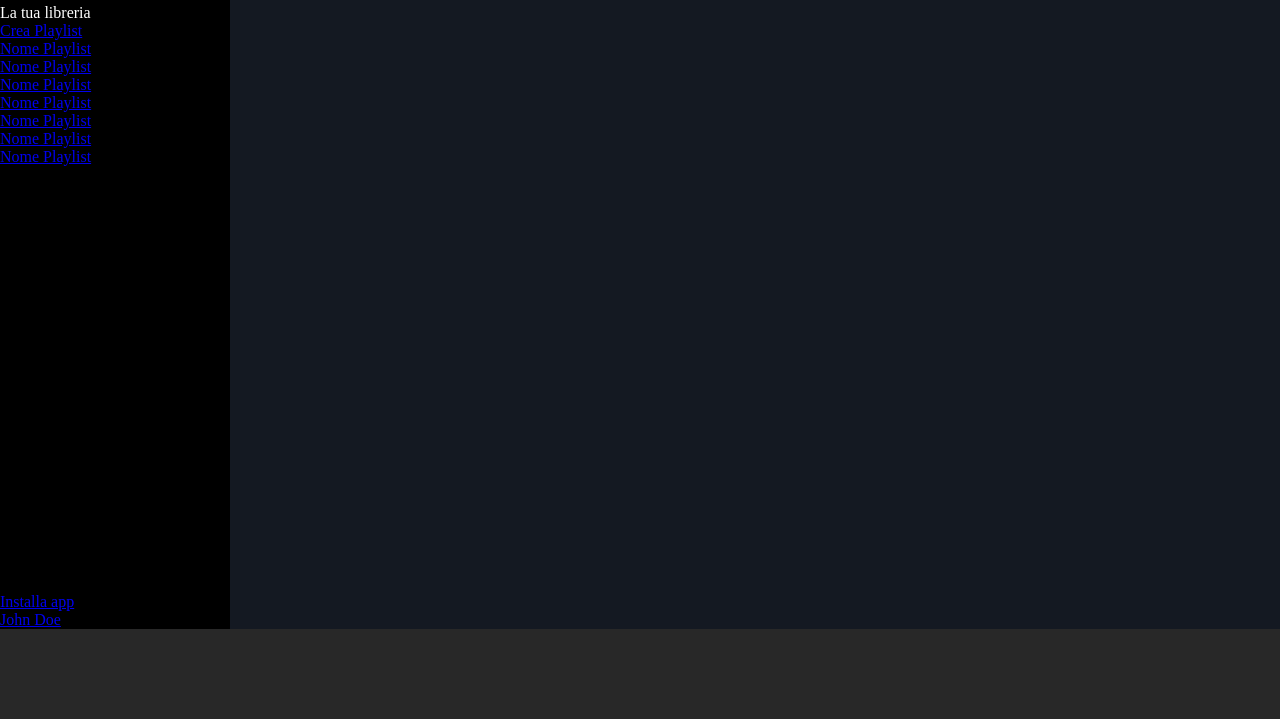
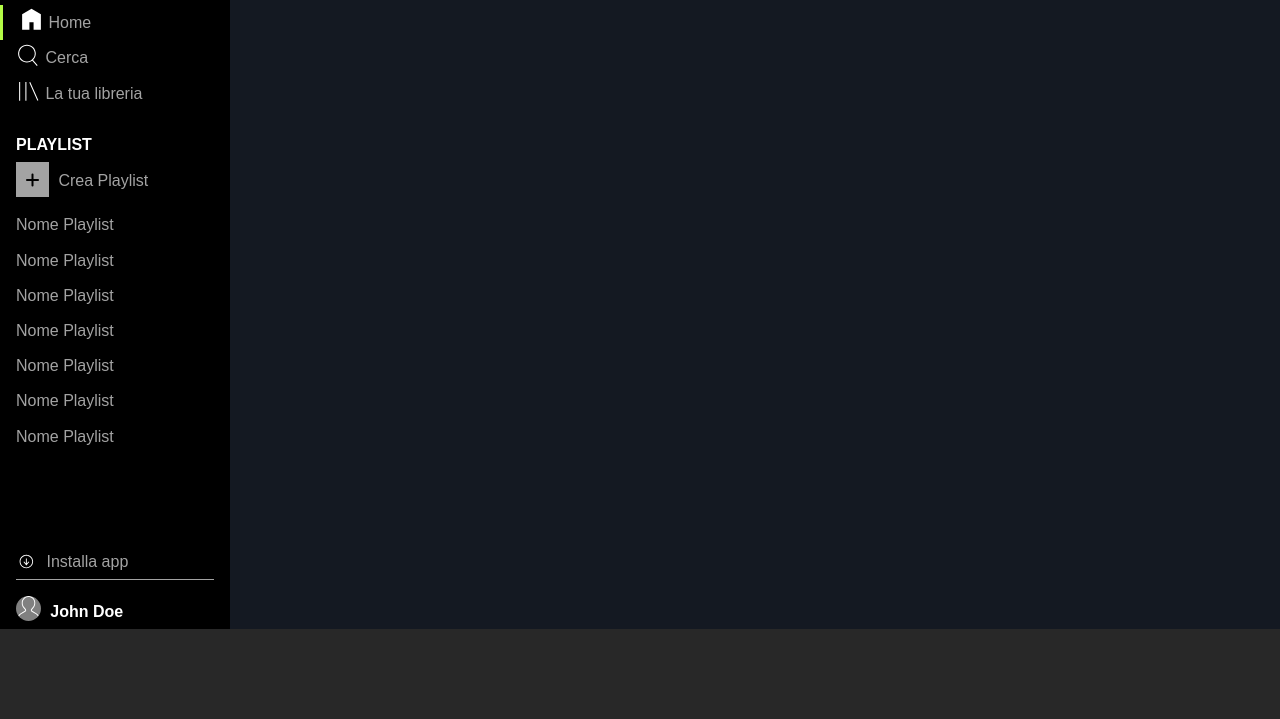
Before and after one commit to ChiaraPapagni/html-css-spotifyweb, a plain HTML site: page index.html in a window 1280 px wide. Shown: the part 81-800 px from the top of the page. Drawn offline with Linux system fonts and the light colour scheme.

Commit message:
aggiunto contenuto alla sidebar

```diff
--- a/css/style.css
+++ b/css/style.css
@@ -12,6 +12,8 @@ body {
     height: 100vh;
     background-color: #141922;
     color: #ffffff;
+    font-family: Arial, Helvetica,
+        sans-serif;
 }
 
 .clearfix {
@@ -24,6 +26,19 @@ body {
     display: flex;
 }
 
+.list_style {
+    list-style: none;
+}
+
+.line_height {
+    line-height: 2.2rem;
+}
+
+a {
+    color: #A3A3A3;
+    text-decoration: none;
+}
+
 /******************
 Main
 ******************/
@@ -34,12 +49,82 @@ Main
     justify-content: space-between;
     width: 230px;
     height: calc(100vh - 90px);
+    background-color: #000000;
     float: left;
-    background-color: #000000;
+    padding: 1rem 1rem 0.5rem 1rem;
+}
+
+.logo {
+
+    margin-bottom: 1rem;
 }
 
 .logo img {
-    width: 150px;
+    width: 140px;
+}
+
+.info img {
+    width: 25px;
+    vertical-align: sub;
+}
+
+.info .home {
+    margin-left: -1rem;
+    padding-left: 1rem;
+    border-left: 3px solid #B4FC46;
+}
+
+.playlist>p {
+    margin-top: 1rem;
+    font-weight: bold;
+    text-transform: uppercase;
+}
+
+.playlist>ul {
+    height: 300px;
+    min-height: 150px;
+    overflow-y: auto;
+
+}
+
+.playlist ul>li:first-child {
+    margin-bottom: 0.6rem;
+}
+
+.playlist ul>li i {
+    background-color: #A3A3A3;
+    padding: 0.6rem;
+    margin-right: 0.3rem;
+    color: black;
+}
+
+.install {
+    border-bottom: 1px solid #A3A3A3;
+    padding-bottom: 0.5rem;
+}
+
+.install img {
+    width: 18px;
+    vertical-align: bottom;
+    margin-right: 0.5rem;
+}
+
+.user {
+    margin-top: 1rem;
+    font-weight: bold;
+}
+
+.user a {
+    color: #ffffff;
+}
+
+.user img {
+    width: 25px;
+    height: 25px;
+    vertical-align: bottom;
+    margin-right: 0.3rem;
+    background-color: #808080;
+    border-radius: 50%;
 }
 
 /* Content */
--- a/index.html
+++ b/index.html
@@ -6,13 +6,17 @@
         <meta name="viewport" content="width=device-width, initial-scale=1.0">
         <title>Spotify</title>
         <link rel="stylesheet" href="./css/style.css">
+        <link rel="stylesheet"
+            href="https://cdnjs.cloudflare.com/ajax/libs/font-awesome/6.0.0-beta2/css/all.min.css"
+            integrity="sha512-YWzhKL2whUzgiheMoBFwW8CKV4qpHQAEuvilg9FAn5VJUDwKZZxkJNuGM4XkWuk94WCrrwslk8yWNGmY1EduTA=="crossorigin="anonymous"
+            referrerpolicy="no-referrer" />
     </head>
     <body>
 
         <main id="site_main" class="clearfix">
 
             <aside class="sidebar d_flex">
-                <div class="top_sidebar">
+                <div class="top_sidebar line_height">
                     <div class="logo">
                         <img src="./img/logo.svg" alt="logo spotify">
                     </div>
@@ -20,21 +24,34 @@
 
                     <div class="info">
                         <div class="home">
-                            Home
+                            <a href="#">
+                                <img src="./img/home.svg">
+                                Home
+                            </a>
                         </div>
                         <div class="search">
-                            Cerca
+                            <a href="#">
+                                <img src="./img/search.svg">
+                                Cerca
+                            </a>
                         </div>
                         <div class="library">
-                            La tua libreria
+                            <a href="#">
+                                <img src="./img/libreria.svg">
+                                La tua libreria
+                            </a>
                         </div>
                     </div>
                     <!-- /.info -->
 
                     <div class="playlist">
-                        <ul>
+                        <p>Playlist</p>
+                        <ul class="list_style">
                             <li>
-                                <a href="#">Crea Playlist</a>
+                                <a href="#">
+                                    <i class="fas fa-plus"></i>
+                                    Crea Playlist
+                                </a>
                             </li>
                             <li>
                                 <a href="#">Nome Playlist</a>
@@ -64,11 +81,20 @@
 
                 <div class="bottom_sidebar">
                     <div class="install">
-                        <a href="#">Installa app</a>
+                        <a href="#">
+                            <img src="./img/download.svg">
+                            Installa app
+                        </a>
                     </div>
+                    <!-- /.install -->
+
                     <div class="user">
-                        <a href="#">John Doe</a>
+                        <a href="#">
+                            <img src="./img/profile.svg">
+                            John Doe
+                        </a>
                     </div>
+                    <!-- /.user -->
                 </div>
             </aside>
             <!-- /.sidebars -->
```
